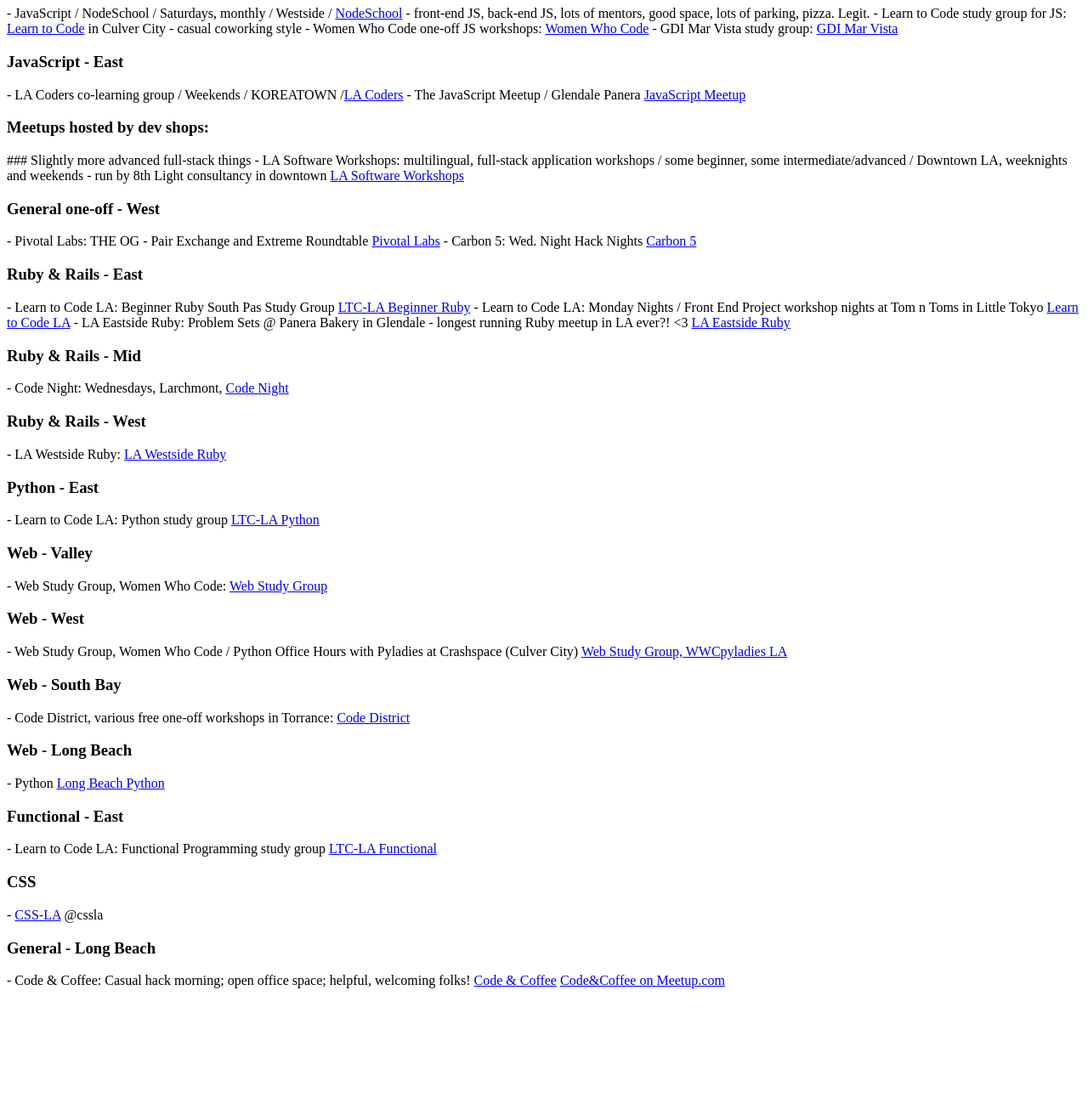
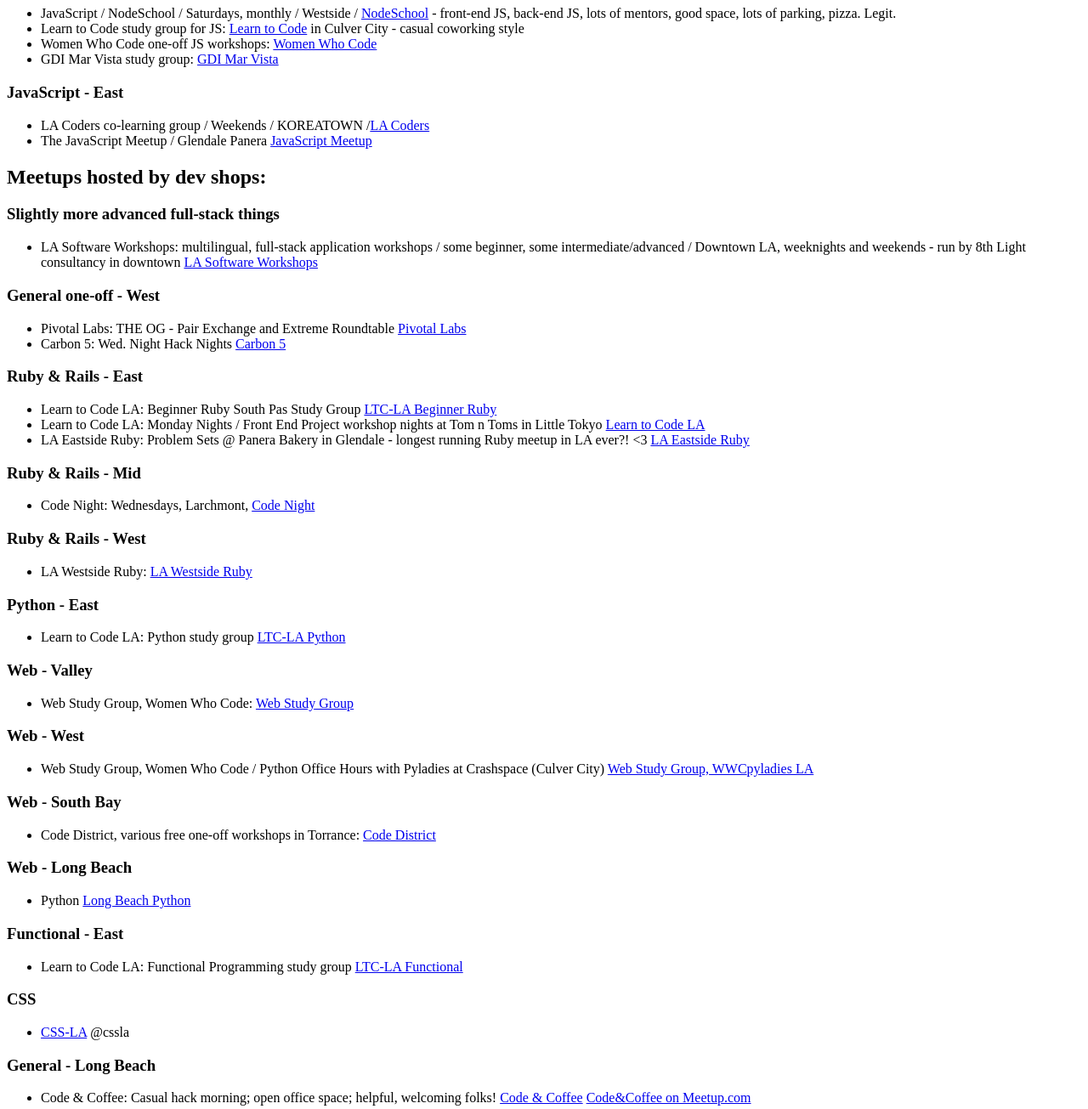
Before and after one commit to IanDCarroll/fsla, a plain HTML site: page index.html in a window 1280 px wide. Shown: the part 100-1405 px from the top of the page at 85% size. Before the commit the page ends 1271 px from the top, so only its background shows below. Drawn offline with Linux system fonts and the light colour scheme.

Commit message:
add unordered lists

```diff
--- a/index.html
+++ b/index.html
@@ -1,58 +1,88 @@
 <h1>Local LA Meetups:</h1>
 
 <h3>JavaScript - West</h3>
-- JavaScript / NodeSchool / Saturdays, monthly / Westside / <a href="http://nodeschool.io/los-angeles/">NodeSchool</a> - front-end JS, back-end JS, lots of mentors, good space, lots of parking, pizza. Legit.
-- Learn to Code study group for JS: <a href="http://www.meetup.com/LearnToCodeLA/events/231581165/">Learn to Code</a> in Culver City - casual coworking style
-- Women Who Code one-off JS workshops: <a href="http://www.meetup.com/Women-Who-Code-LA/events/231574006/">Women Who Code</a>
-- GDI Mar Vista study group: <a href="http://www.meetup.com/Girl-Develop-It-Los-Angeles/events/231261358/">GDI Mar Vista</a>
+    <ul>
+	<li>JavaScript / NodeSchool / Saturdays, monthly / Westside / <a href="http://nodeschool.io/los-angeles/">NodeSchool</a> - front-end JS, back-end JS, lots of mentors, good space, lots of parking, pizza. Legit.</li>
+	<li>Learn to Code study group for JS: <a href="http://www.meetup.com/LearnToCodeLA/events/231581165/">Learn to Code</a> in Culver City - casual coworking style</li>
+	<li>Women Who Code one-off JS workshops: <a href="http://www.meetup.com/Women-Who-Code-LA/events/231574006/">Women Who Code</a></li>
+	<li>GDI Mar Vista study group: <a href="http://www.meetup.com/Girl-Develop-It-Los-Angeles/events/231261358/">GDI Mar Vista</a></li>
+    </ul>
 
 <h3>JavaScript - East</h3>
-- LA Coders co-learning group / Weekends / KOREATOWN /<a href="https://www.facebook.com/groups/1678140759095725/">LA Coders</a>
-- The JavaScript Meetup / Glendale Panera <a href="http://www.meetup.com/thejsmeetup/">JavaScript Meetup</a>
+    <ul>
+	<li>LA Coders co-learning group / Weekends / KOREATOWN /<a href="https://www.facebook.com/groups/1678140759095725/">LA Coders</a></li>
+	<li>The JavaScript Meetup / Glendale Panera <a href="http://www.meetup.com/thejsmeetup/">JavaScript Meetup</a></li>
+    </ul>
 
-<h3>Meetups hosted by dev shops:</h3>
-### Slightly more advanced full-stack things
-- LA Software Workshops: multilingual, full-stack application workshops / some beginner, some intermediate/advanced / Downtown LA, weeknights and weekends - run by 8th Light consultancy in downtown <a href="http://www.meetup.com/LA-Software-Workshops/">LA Software Workshops</a>
+<h2>Meetups hosted by dev shops:</h2>
+
+<h3>Slightly more advanced full-stack things</h3>
+    <ul>
+	<li>LA Software Workshops: multilingual, full-stack application workshops / some beginner, some intermediate/advanced / Downtown LA, weeknights and weekends - run by 8th Light consultancy in downtown <a href="http://www.meetup.com/LA-Software-Workshops/">LA Software Workshops</a></li>
+    </ul>
 
 <h3>General one-off - West</h3>
-- Pivotal Labs: THE OG - Pair Exchange and Extreme Roundtable <a href="http://www.meetup.com/xp-los-angeles/">Pivotal Labs</a>
-- Carbon 5: Wed. Night Hack Nights <a href="http://www.meetup.com/Hack-Night-at-Carbon-Five-LA/events/230577289/">Carbon 5</a>
+    <ul>
+	<li>Pivotal Labs: THE OG - Pair Exchange and Extreme Roundtable <a href="http://www.meetup.com/xp-los-angeles/">Pivotal Labs</a></li>
+	<li>Carbon 5: Wed. Night Hack Nights <a href="http://www.meetup.com/Hack-Night-at-Carbon-Five-LA/events/230577289/">Carbon 5</a></li>
+    </ul>
 
 <h3>Ruby & Rails - East</h3>
-- Learn to Code LA: Beginner Ruby South Pas Study Group <a href="http://www.meetup.com/LearnToCodeLA/events/231125799/">LTC-LA Beginner Ruby</a>
-- Learn to Code LA: Monday Nights / Front End Project workshop nights at Tom n Toms in Little Tokyo
-<a href="http://www.meetup.com/LearnToCodeLA/events/231402097/">Learn to Code LA</a>
-- LA Eastside Ruby: Problem Sets @ Panera Bakery in Glendale - longest running Ruby meetup in LA ever?! &#60;3 <a href="http://www.meetup.com/LA-Eastside-Ruby-Rails-Study-Group/events/230709907/">LA Eastside Ruby</a>
+    <ul>
+	<li>Learn to Code LA: Beginner Ruby South Pas Study Group <a href="http://www.meetup.com/LearnToCodeLA/events/231125799/">LTC-LA Beginner Ruby</a></li>
+	<li>Learn to Code LA: Monday Nights / Front End Project workshop nights at Tom n Toms in Little Tokyo
+<a href="http://www.meetup.com/LearnToCodeLA/events/231402097/">Learn to Code LA</a></li>
+	<li>LA Eastside Ruby: Problem Sets @ Panera Bakery in Glendale - longest running Ruby meetup in LA ever?! &#60;3 <a href="http://www.meetup.com/LA-Eastside-Ruby-Rails-Study-Group/events/230709907/">LA Eastside Ruby</a></li>
+    </ul>
 
 <h3>Ruby & Rails - Mid</h3>
-- Code Night: Wednesdays, Larchmont, <a href="http://www.meetup.com/rubyinhollywood/">Code Night</a>
+    <ul>
+	<li>Code Night: Wednesdays, Larchmont, <a href="http://www.meetup.com/rubyinhollywood/">Code Night</a></li>
+    </ul>
 
 <h3>Ruby &amp; Rails - West</h3>
-- LA Westside Ruby: <a href="http://www.meetup.com/Los-Angeles-Womens-Ruby-on-Rails-Group/events/pgwrslyvkbsb/">LA Westside Ruby</a>
+    <ul>
+	<li>LA Westside Ruby: <a href="http://www.meetup.com/Los-Angeles-Womens-Ruby-on-Rails-Group/events/pgwrslyvkbsb/">LA Westside Ruby</a></li>
+    </ul>
 
 <h3>Python - East</h3>
-- Learn to Code LA: Python study group <a href="http://www.meetup.com/LearnToCodeLA/events/231263983/">LTC-LA Python</a>
+    <ul>
+	<li>Learn to Code LA: Python study group <a href="http://www.meetup.com/LearnToCodeLA/events/231263983/">LTC-LA Python</a></li>
+    </ul>
 
 <h3>Web - Valley</h3>
-- Web Study Group, Women Who Code: <a href="http://www.meetup.com/Women-Who-Code-LA/events/230114800/">Web Study Group</a>
+    <ul>
+	<li>Web Study Group, Women Who Code: <a href="http://www.meetup.com/Women-Who-Code-LA/events/230114800/">Web Study Group</a></li>
+    </ul>
 
 <h3>Web - West</h3>
-- Web Study Group, Women Who Code / Python Office Hours with Pyladies at Crashspace (Culver City) <a href="http://www.meetup.com/Women-Who-Code-LA/events/230863565/">Web Study Group, WWC</a><a href="http://www.meetup.com/Pyladies-LA/">pyladies LA</a>
+    <ul>
+	<li>Web Study Group, Women Who Code / Python Office Hours with Pyladies at Crashspace (Culver City) <a href="http://www.meetup.com/Women-Who-Code-LA/events/230863565/">Web Study Group, WWC</a><a href="http://www.meetup.com/Pyladies-LA/">pyladies LA</a></li>
+    </ul>
 
 <h3>Web - South Bay</h3>
-- Code District, various free one-off workshops in Torrance: <a href="http://www.meetup.com/code-district/">Code District</a>
+    <ul>
+	<li>Code District, various free one-off workshops in Torrance: <a href="http://www.meetup.com/code-district/">Code District</a></li>
+    </ul>
 
 <h3>Web - Long Beach</h3>
-- Python <a href="http://www.meetup.com/Long-Beach-Python/">Long Beach Python</a>
+    <ul>
+	<li>Python <a href="http://www.meetup.com/Long-Beach-Python/">Long Beach Python</a></li>
+    </ul>
 
 <h3>Functional - East</h3>
-- Learn to Code LA: Functional Programming study group <a href="http://www.meetup.com/LearnToCodeLA/events/231403334/">LTC-LA Functional</a>
+    <ul>
+	<li>Learn to Code LA: Functional Programming study group <a href="http://www.meetup.com/LearnToCodeLA/events/231403334/">LTC-LA Functional</a></li>
+    </ul>
 
 <h3>CSS</h3>
-- <a href="http://www.meetup.com/CSS-LA/">CSS-LA</a> @cssla
+    <ul>
+	<li><a href="http://www.meetup.com/CSS-LA/">CSS-LA</a> @cssla</li>
+    </ul>
 
 <h3>General - Long Beach</h3>
-
-- Code &amp; Coffee: Casual hack morning; open office space; helpful, welcoming folks!
-<a href="http://www.codeandcoffeelb.org/">Code & Coffee</a>
-<a href="http://www.meetup.com/lbtech/events/221553831/">Code&Coffee on Meetup.com</a>
+    <ul>
+	<li>Code &amp; Coffee: Casual hack morning; open office space; helpful, welcoming folks!
+	    <a href="http://www.codeandcoffeelb.org/">Code & Coffee</a>
+	    <a href="http://www.meetup.com/lbtech/events/221553831/">Code&Coffee on Meetup.com</a></li>
+    </ul>
```
